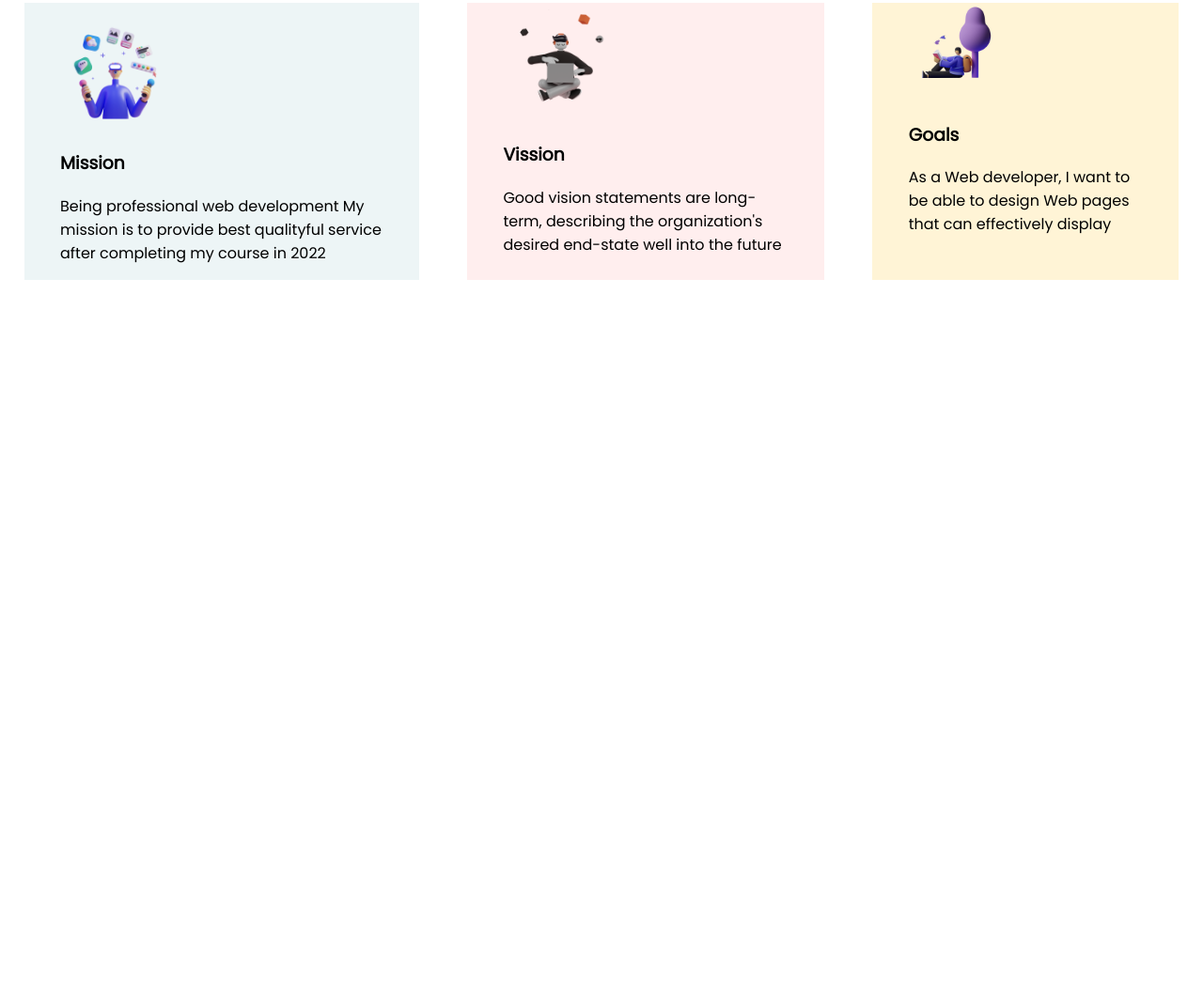
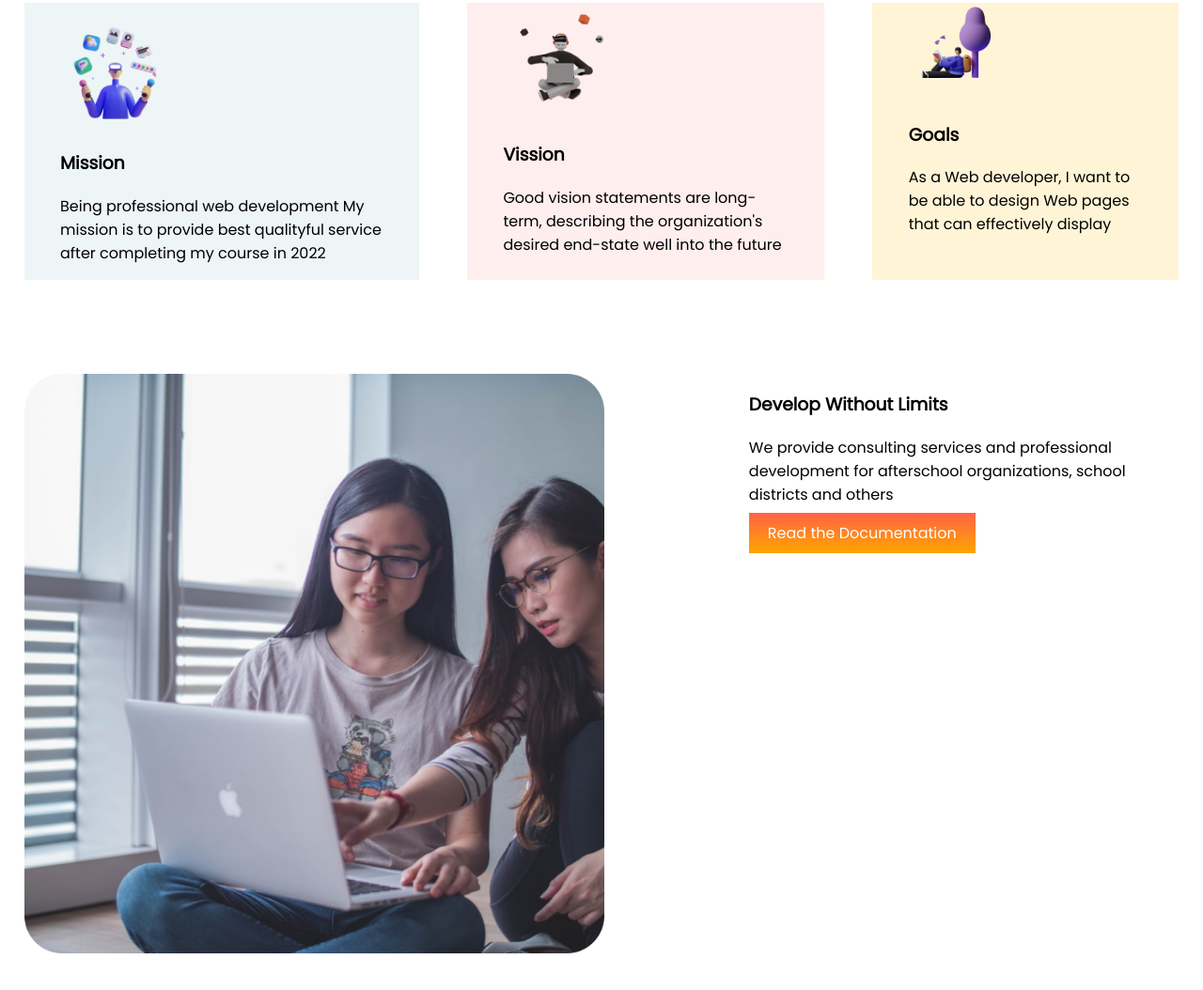
Before and after one commit to kawsarahmed22/mission-2022, a plain HTML site: page index.html in a window 1280 px wide. Shown: the part 571-1625 px from the top of the page at 94% size. Before the commit the page ends 969 px from the top, so only its background shows below. Drawn offline with Linux system fonts and the light colour scheme.

Commit message:
Develop Area Added

```diff
--- a/index.html
+++ b/index.html
@@ -55,6 +55,20 @@
     </section>
     <!-- My Mission 2022 Area End -->
 
+    <!-- Develop Area Start -->
+    <section class="develop-area flexible-container">
+        <div class="develop-left">
+            <img src="images/pictures/coding.png" alt="">
+        </div>
+        <div class="develop-right">
+            <h3>Develop Without Limits</h3>
+            <p>We provide consulting services and professional development for afterschool organizations, school districts and others</p>
+            <a class="link-button" href="#">Read the Documentation</a>
+
+        </div>
+    </section>
+    <!-- Develop Area End -->
+
 </body>
 
 </html>
--- a/style.css
+++ b/style.css
@@ -72,3 +72,14 @@ h1 {
 .goals {
     background-color: #FFF4D6;
 }
+
+.develop-left{
+    margin-left: 2%;
+}
+
+.develop-right {
+    margin-right: 2%;
+}
+.develop-left img {
+    width: 80%;
+}
```
